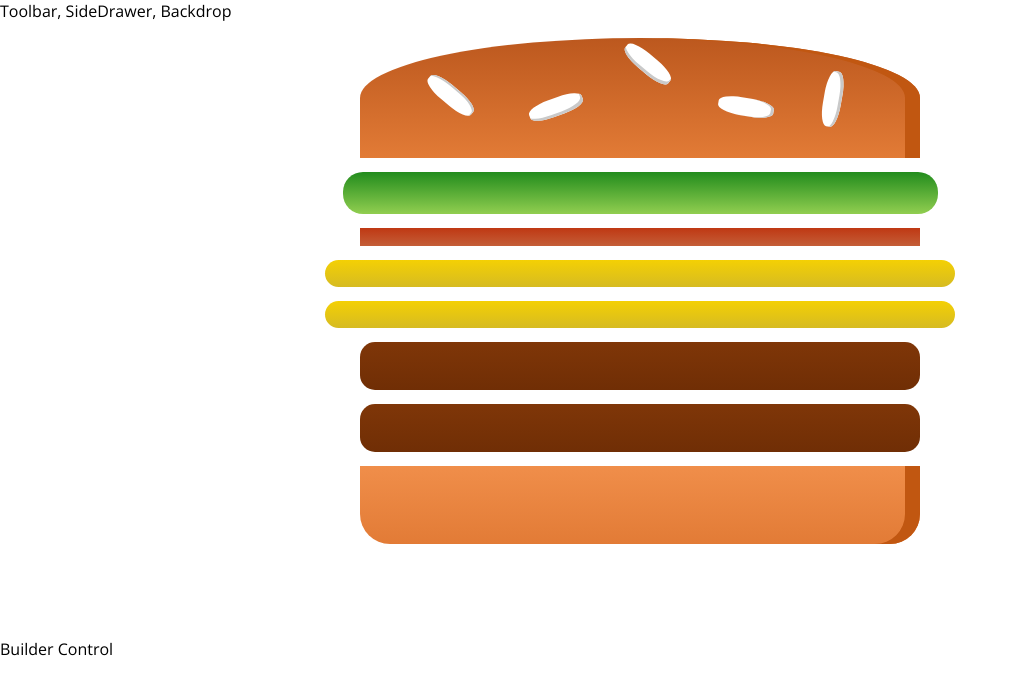
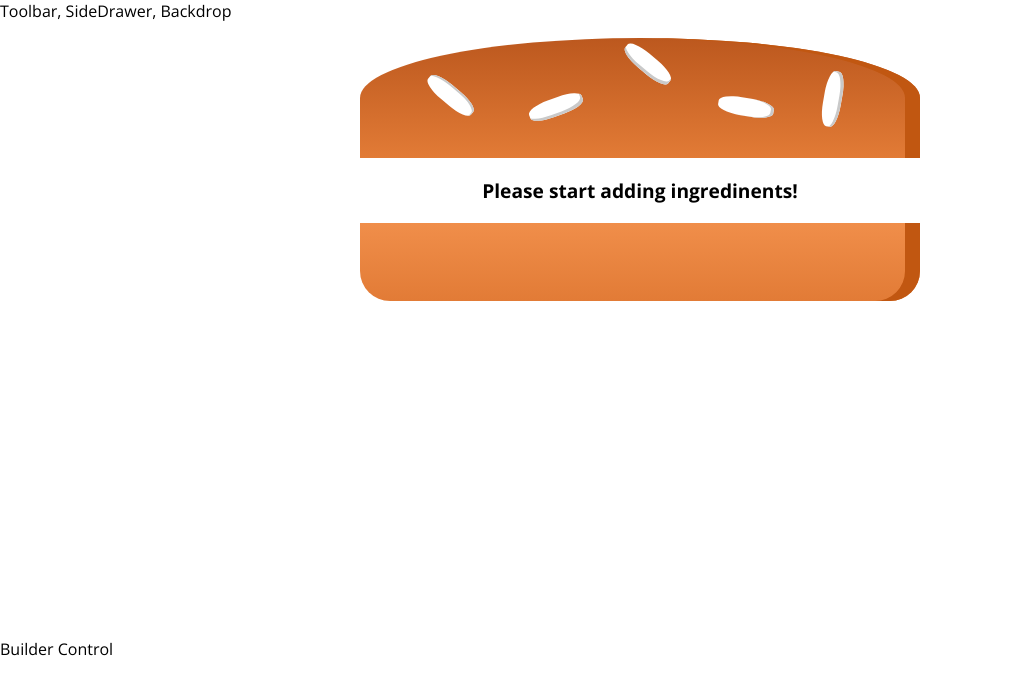
Before and after one commit to edohak77/BurgerBuilder, a React app: page / in a window 1280 px wide. Shown: the top 694 px of the page, without its empty margins (0-1018 px from the left). Built offline with nearby package versions, Linux system fonts and the light colour scheme.

Commit message:
-160 lesson completded. Added dinamicly calculate ingredients

```diff
--- a/src/components/Burger/Burger.js
+++ b/src/components/Burger/Burger.js
@@ -5,12 +5,22 @@ import BurgerIngredient from './BurgerIngredient/BurgerIngredient'
 
 const burger = ( props ) =>{
 
-  const transformedIngredients = Object.keys(props.ingredients)
+  let transformedIngredients = Object.keys(props.ingredients)
     .map(igKey => {
+
       return [...Array(props.ingredients[igKey])].map((_, i) =>{
-        return <BurgerIngredient kay={igKey + i} type={igKey}/>
+        console.log(igKey, i, _);
+
+        return <BurgerIngredient key={igKey + i} type={igKey}/>
       });
-    });
+    })
+    .reduce((arr, el) =>{
+      return arr.concat(el);
+    }, []);
+
+    if(transformedIngredients.length === 0){
+      transformedIngredients = <p>Please start adding ingredinents!</p>
+    }
 
   return(
     <div className={classes.Burger}>
--- a/src/containers/BurgerBuilder.js
+++ b/src/containers/BurgerBuilder.js
@@ -7,10 +7,10 @@ class BurgerBuilder extends Component{
 
   state = {
     ingredients: {
-      salad: 1,
-      bacon: 1,
-      cheese: 2,
-      meat: 2
+      salad:  0,
+      bacon:  0,
+      cheese: 0,
+      meat:   0
     }
   }
   render() {
```
